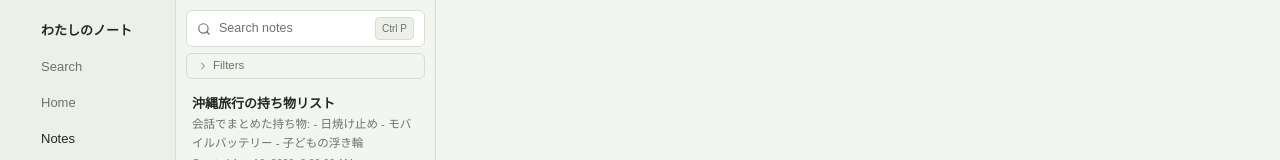
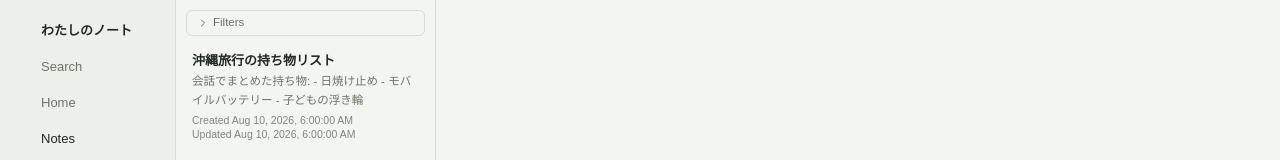
Before and after one commit to mcaz/kb-app-public, a React (Vite) app in the folder app/: page / in a window 1280 px wide. Shown: the top 160 px of the page. Built offline with nearby package versions, Linux system fonts and the light colour scheme; some icons are missing.

Commit message:
refactor(ui): ノート一覧の検索バーを削除 (2026-08-16 本人決定)

```diff
--- a/app/src/components/organisms/NoteListPanel/NoteListPanel.tsx
+++ b/app/src/components/organisms/NoteListPanel/NoteListPanel.tsx
@@ -1,4 +1,4 @@
-import { ChevronDown, ChevronRight, Search } from "lucide-react";
+import { ChevronDown, ChevronRight } from "lucide-react";
 import { useMemo } from "react";
 import { useTranslation } from "react-i18next";
 
@@ -23,14 +23,10 @@ import { useSession } from "@/lib/stores/session";
 
 export interface NoteListPanelProps {
   width: number;
-  onOpenSearch: () => void;
 }
 
-const searchShortcut = () =>
-  typeof navigator !== "undefined" && navigator.userAgent.includes("Mac") ? "⌘P" : "Ctrl P";
-
-/** ノート画面の左カラム(検索・絞り込み・一覧・ページャ)。 */
-export function NoteListPanel({ width, onOpenSearch }: NoteListPanelProps) {
+/** ノート画面の左カラム(絞り込み・一覧・ページャ)。 */
+export function NoteListPanel({ width }: NoteListPanelProps) {
   const { t, i18n } = useTranslation(["notes", "common"]);
   const session = useSession();
   const prefs = usePrefs();
@@ -85,20 +81,6 @@ export function NoteListPanel({ width, onOpenSearch }: NoteListPanelProps) {
       style={{ width }}
       className="border-line flex min-h-0 min-w-[200px] flex-none flex-col border-r py-2.5 text-[13px]"
     >
-      <button
-        type="button"
-        onClick={onOpenSearch}
-        className="border-line bg-chip text-muted hover:border-grow hover:text-ink mx-2.5 mb-1.5 flex cursor-pointer items-center gap-2 rounded-md border px-2.5 py-1.5 text-left text-[12.5px]"
-      >
-        <Search className="size-3.5 shrink-0" />
-        <span className="min-w-0 flex-1 truncate">
-          {session.query.trim() || t("search.placeholder")}
-        </span>
-        <kbd className="border-line bg-panel-2 rounded border px-1.5 py-0.5 font-sans text-[10px]">
-          {searchShortcut()}
-        </kbd>
-      </button>
-
       <button
         type="button"
         aria-expanded={prefs.filterOpen}
--- a/app/src/pages/NotesPage/NotesPage.tsx
+++ b/app/src/pages/NotesPage/NotesPage.tsx
@@ -35,9 +35,7 @@ export function NotesPage({ onOpenSearch }: NotesPageProps) {
 
   return (
     <NotesLayout
-      list={
-        showList ? <NoteListPanel width={prefs.listWidth} onOpenSearch={onOpenSearch} /> : undefined
-      }
+      list={showList ? <NoteListPanel width={prefs.listWidth} /> : undefined}
       listSplitter={
         showList ? (
           <Splitter
```
